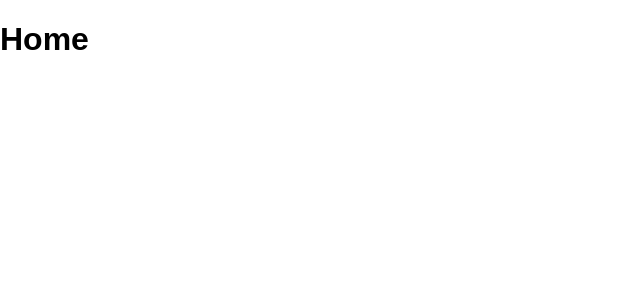
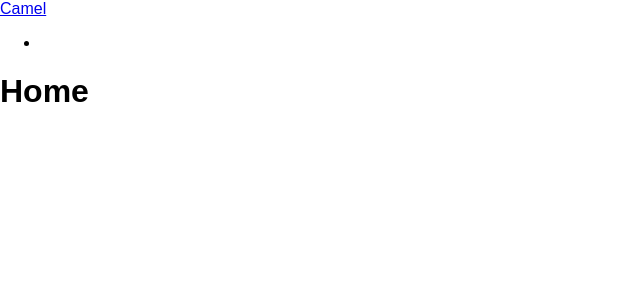
Before and after one commit to gfrnca/ReactBlogCamel, a React (Create React App) app: page / in a window 1280 px wide. Shown: the top 300 px of the page, without its empty margins (0-640 px from the left). Built offline with nearby package versions, Linux system fonts and the light colour scheme.

Commit message:
Setup Navbar

```diff
--- a/src/App.js
+++ b/src/App.js
@@ -2,6 +2,7 @@ import './App.css';
 
 import { BrowserRouter, Routes, Route, Navigate } from 'react-router-dom';
 import Home from './pages/Home/Home';
+import Navbar from './components/organisms/Navbar/Navbar';
 
 // Pages
 
@@ -10,6 +11,7 @@ function App() {
   return (
     <div className="App">
       <BrowserRouter>
+        <Navbar />
         <div className='container'>
           <Routes>
             <Route path='/' element={<Home />} />
--- /dev/null
+++ b/src/components/organisms/Navbar/Navbar.js
@@ -0,0 +1,25 @@
+// General
+import { NavLink } from 'react-router-dom';
+
+// CSS
+import styles from './Navbar.module.css';
+
+const Navbar = () => {
+  return (
+    <nav>
+      <NavLink to='/'>
+        <span>Camel</span>
+      </NavLink>
+
+      <ul>
+        <li>
+          <NavLink to='/'>
+
+          </NavLink>
+        </li>
+      </ul>
+    </nav>
+  )
+}
+
+export default Navbar
```
Also changed, not shown: src/components/organisms/Navbar/Navbar.module.css (added).
